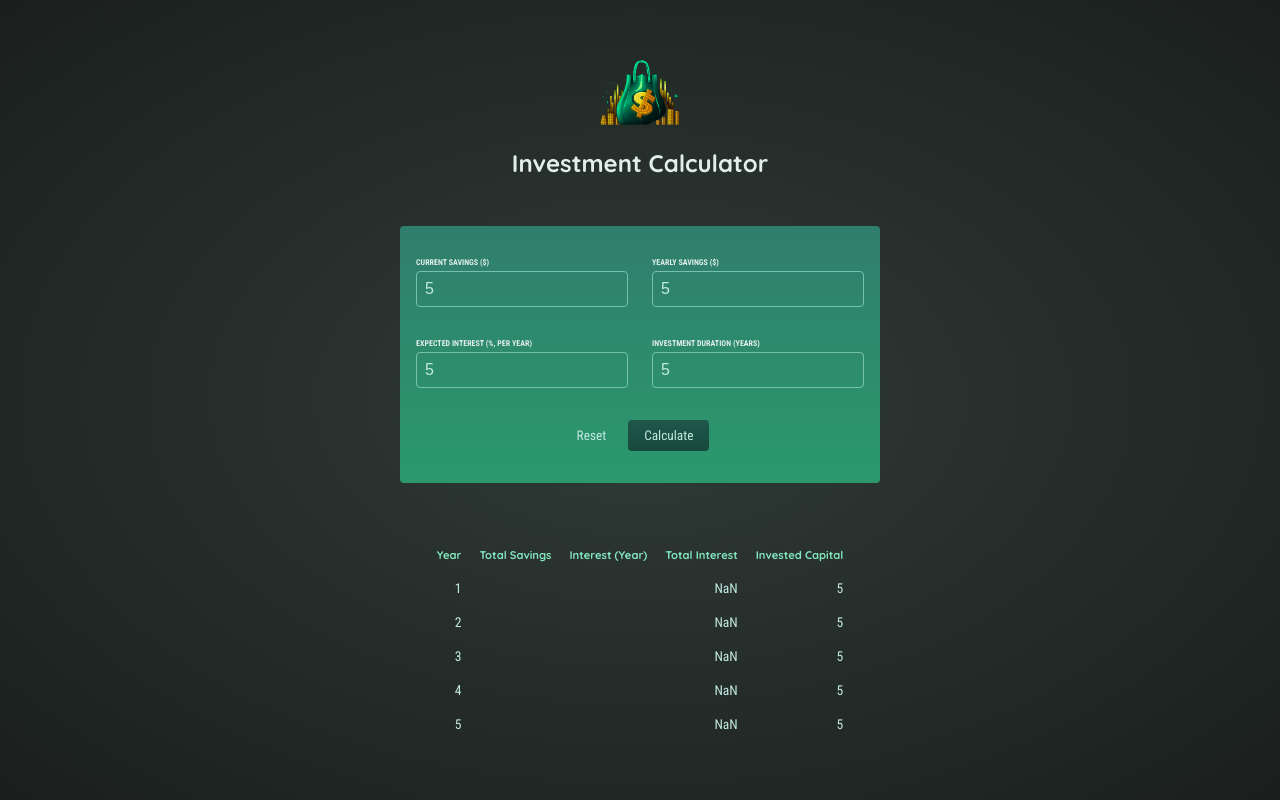
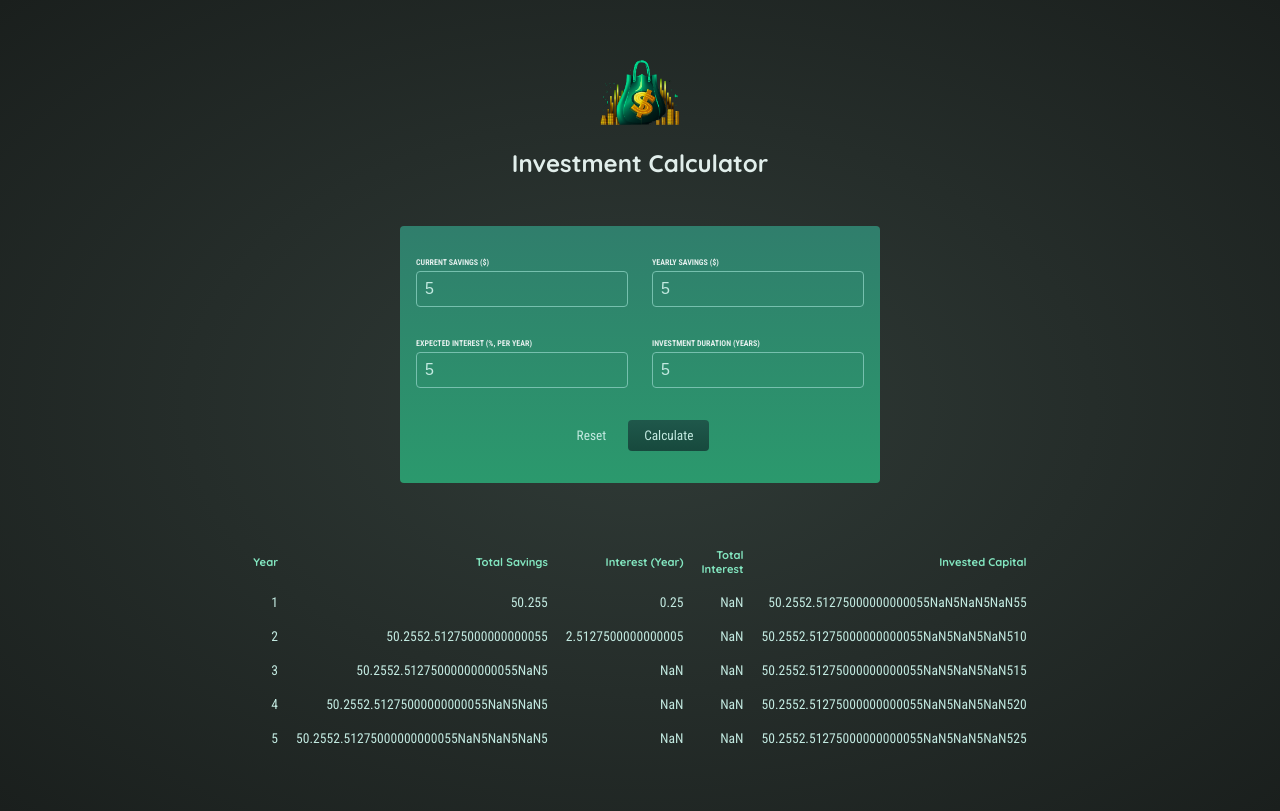
Before and after one commit to MoAnwaarCodes/Investment-Calculator, a React (Vite) app: page / in a window 1280 px wide. Both pictures are taken after typing "5", "5", "5", "5" into the empty fields and a click on the button "Calculate". Built offline with nearby package versions, Linux system fonts and the light colour scheme.

Commit message:
huuuf Finally resolved the error

```diff
--- a/src/App.jsx
+++ b/src/App.jsx
@@ -2,43 +2,16 @@ import { useState } from "react";
 import Form from "./Component/Form";
 import Header from "./Component/Header";
 import Table from "./Component/Table";
-
 function App() {
-  // Initialize userInput state with default values or an empty object
-  const [userInput, setUserInput] = useState({
-    saving: 0,
-    yearSaving: 0,
-    intrest: 0,
-    duration: 0,
-  });
+  const [userInput, setUserInput] = useState({});
 
   const calculate_Handler = (data) => {
     setUserInput(data);
   };
-
-  // Calculate yearlyData whenever userInput changes
-  const yearlyData = userInput
-    ? calculateYearlyData(userInput)
-    : [];
-
-  return (
-    <div>
-      <Header />
-      <Form calculateHandler={calculate_Handler} />
-
-      {yearlyData.length > 0 ? (
-        <Table data={yearlyData} initialInvestment={userInput.saving} />
-      ) : (
-        <p>No investment Calculated yet.</p>
-      )}
-    </div>
-  );
-}
-
-// Function to calculate yearly data based on user input
-function calculateYearlyData(userInput) {
-  const yearlyData = [];
-  let currentSavings = userInput.saving;
+  let yearlyData = [];
+let currentSavings;
+  if (userInput) {
+     currentSavings = userInput.saving;
     const yearlyContribution = userInput.yearSaving;
     const expectedReturn = userInput.intrest / 100;
     const duration = userInput.duration;
@@ -53,8 +26,24 @@ function calculateYearlyData(userInput) {
         yearlyContribution: yearlyContribution,
       });
     }
+  }
 
-  return yearlyData;
+  return (
+    <div>
+      <Header></Header>
+      <Form calculateHandler={calculate_Handler}></Form>
+
+      {userInput ? (
+        yearlyData.length > 0 ? (
+          <Table data={yearlyData} initialInvestment={currentSavings}></Table>
+        ) : (
+          <p>No investment Calculated yet.</p>
+        )
+      ) : (
+        <p>Waiting for user input...</p>
+      )}
+    </div>
+  );
 }
 
 export default App;
--- a/src/Component/Table.jsx
+++ b/src/Component/Table.jsx
@@ -1,8 +1,8 @@
 import React from "react";
 
-const Table = (props) => {
- console.log(props.data[0].savingsEndofYear)
+const Table = ({ data, initialInvestment }) => {
   return (
+    <>
 
       <table className="result">
         <thead>
@@ -15,23 +15,24 @@ const Table = (props) => {
           </tr>
         </thead>
         <tbody>
-        {props.data.map((d, index) => {
+          {data.map((d, index) => {
             return (
               <tr key={index}>
                 <td>{d.year}</td>
-              <td>{d.savingsEndofYear}</td>
-              <td>{d.yearlyIntrest}</td>
+                <td>{d.savingsEndOfYear}</td>
+                <td>{d.yearlyInterest}</td>
                 <td>
-                {d.savingsEndofYear -
-                  props.initialInvestment -
+                  {d.savingsEndOfYear -
+                    initialInvestment -
                     d.yearlyContribution * d.year}
                 </td>
-              <td>{d.yearlyContribution}</td>
+                <td>{initialInvestment+d.yearlyContribution*d.year}</td>
               </tr>
             );
           })}
         </tbody>
       </table>
+    </>
   );
 };
 
```
Lines whose indentation alone changed are shown as unchanged.
